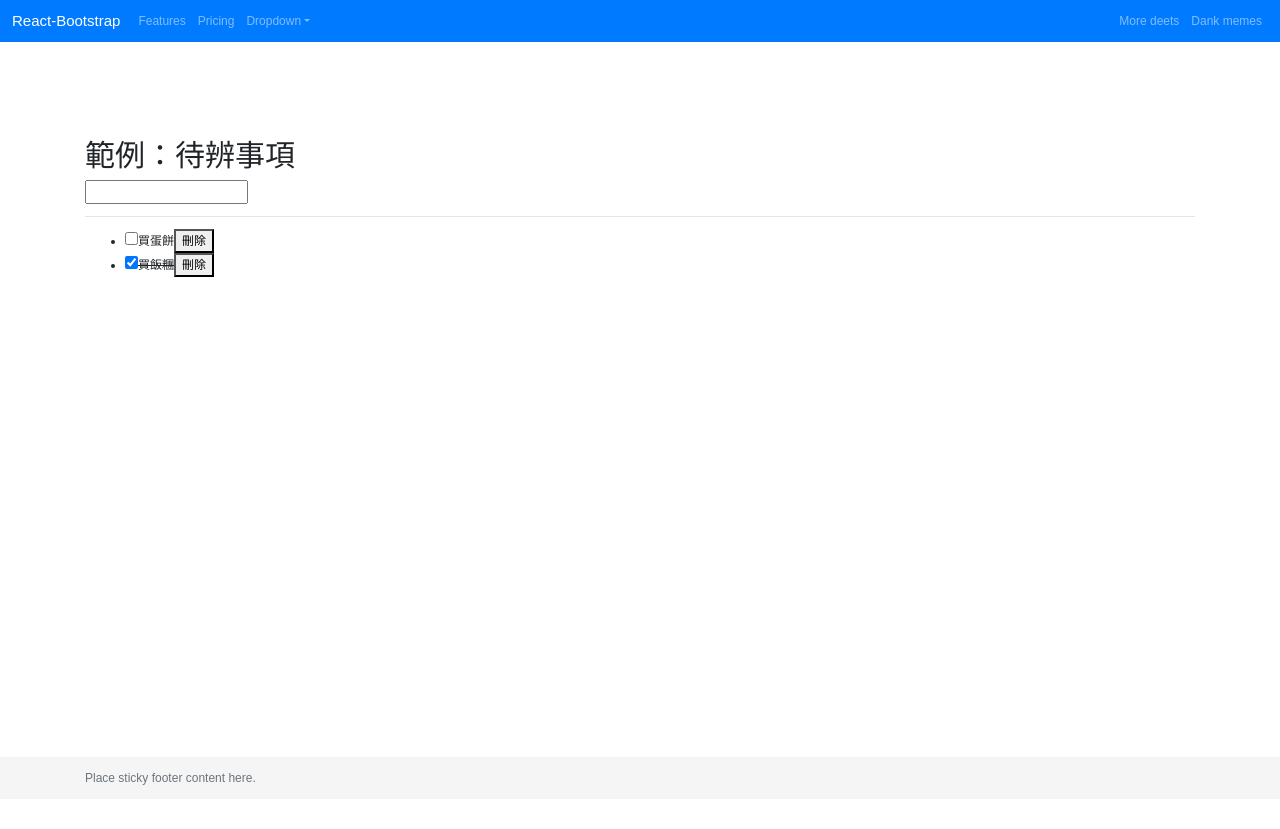
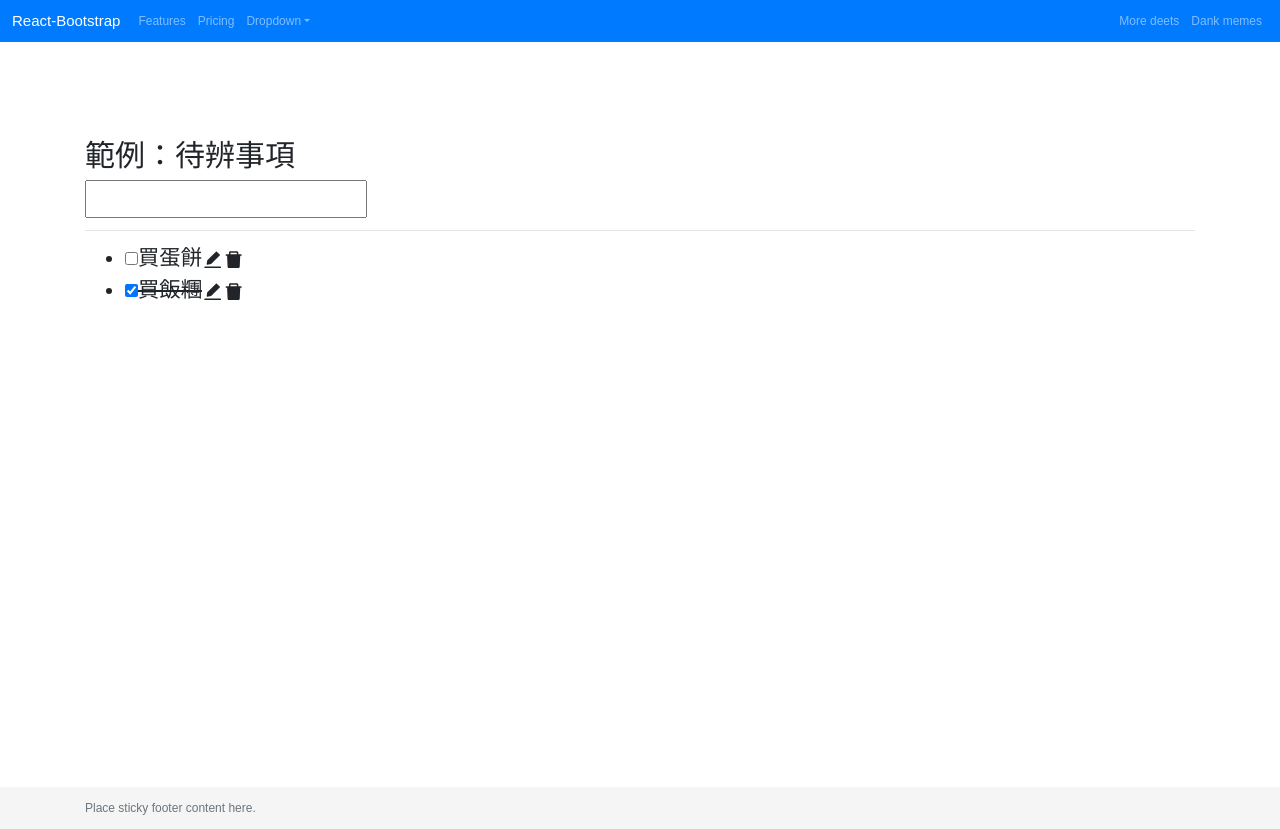
Before and after one commit to chia-1994/react-lesson, a React (Create React App) app in the folder 1008/: page / in a window 1280 px wide. Before the commit the page ends 800 px from the top, so only its background shows below. Built offline with nearby package versions, Linux system fonts and the light colour scheme.

Commit message:
+編輯按鈕

```diff
--- a/1008/src/components/TodoApp.js
+++ b/1008/src/components/TodoApp.js
@@ -6,9 +6,47 @@ function TodoApp(props) {
   const [todoInput, setTodoInput] = useState('')
   //將每個待辦事項改為物件值 { id: 1, text: 'string', completed: bool }
   const [todos, setTodos] = useState([
-    { id: 1, text: '買蛋餅', completed: false },
-    { id: 2, text: '買飯糰', completed: true },
+    { id: 1, text: '買蛋餅', completed: false, edited: false },
+    { id: 2, text: '買飯糰', completed: true, edited: false },
   ])
+
+  // 利用id值尋找對應的item的索引值，然後改變edited值
+  const handleEditedToggle = (id) => {
+    // 先複製一個新的todos陣列
+    const newTodos = [...todos]
+    // 利用id值尋找對應的item的索引值
+    const todoItemIndex = newTodos.findIndex((item) => item.id === id)
+
+    // 如果尋找到的索引值不是-1時，代表有找到索引值
+    if (todoItemIndex !== -1) {
+      // 布林值 true變false，false變true
+      newTodos[todoItemIndex].edited = !newTodos[todoItemIndex].edited
+
+      // 設定回原本的todos
+      setTodos(newTodos)
+    }
+  }
+
+  // 利用id值尋找對應的item的索引值，然後改變text值
+  const handleEditedSave = (id, newText) => {
+    // 先複製一個新的todos陣列
+    const newTodos = [...todos]
+
+    // 利用id值尋找對應的item的索引值
+    const todoItemIndex = newTodos.findIndex((item) => item.id === id)
+
+    // 如果尋找到的索引值不是-1時，代表有找到索引值
+    if (todoItemIndex !== -1) {
+      // text 更改為新的 newText
+      newTodos[todoItemIndex].text = newText
+
+      // 設定回原本的todos
+      setTodos(newTodos)
+
+      // 切換回原本的狀態
+      handleEditedToggle(id)
+    }
+  }
 
   //利用id值尋找對應的item的索引值，然後改變completed值
   const handleCompleted = (id) => {
@@ -49,8 +87,10 @@ function TodoApp(props) {
       <hr />
       <TodoList
         todos={todos}
+        handleEditedToggle={handleEditedToggle}
         handleCompleted={handleCompleted}
         handleDelete={handleDelete}
+        handleEditedSave={handleEditedSave}
       />
     </>
   )
--- a/1008/src/components/todo/TodoItem.js
+++ b/1008/src/components/todo/TodoItem.js
@@ -1,15 +1,28 @@
 import React from 'react'
+import { AiFillDelete } from 'react-icons/ai'
+import { AiFillEdit } from 'react-icons/ai'
 
 function TodoItem(props) {
   // 解構賦值的語法，先把要用的變數值從props解出來
-  const { text, completed, completedMethod, deleteMethod } = props
+  const {
+    text,
+    completed,
+    completedMethod,
+    deleteMethod,
+    editedToggleMethod,
+  } = props
   return (
     <>
       <li>
         <input type="checkbox" checked={completed} onChange={completedMethod} />
         {/* 用completed來判斷是否要有刪除線，true則要有 */}
         {completed ? <del>{text}</del> : text}
-        <button onClick={deleteMethod}>刪除</button>
+        <span onClick={editedToggleMethod}>
+          <AiFillEdit />
+        </span>
+        <span onClick={deleteMethod}>
+          <AiFillDelete />
+        </span>
       </li>
     </>
   )
--- /dev/null
+++ b/1008/src/components/todo/TodoItemEditForm.js
@@ -0,0 +1,24 @@
+import React, { useState } from 'react'
+
+function TodoItemEditForm(props) {
+  // 解構賦值的語法，先把要用的變數值從props解出來
+  const { id, text, handleEditedSave } = props
+
+  //
+  const [editText, setEditText] = useState(text)
+
+  return (
+    <>
+      <li>
+        <input
+          type="text"
+          value={editText}
+          onChange={(e) => setEditText(e.target.value)}
+        />
+        <button onClick={() => handleEditedSave(id, editText)}>儲存</button>
+      </li>
+    </>
+  )
+}
+
+export default TodoItemEditForm
--- a/1008/src/components/todo/TodoList.js
+++ b/1008/src/components/todo/TodoList.js
@@ -1,9 +1,16 @@
 import React from 'react'
 import TodoItem from './TodoItem'
+import TodoItemEditForm from './TodoItemEditForm'
 
 function TodoList(props) {
   // 解構賦值的語法，先把要用的變數值從props解出來
-  const { todos, handleCompleted, handleDelete } = props
+  const {
+    todos,
+    handleCompleted,
+    handleDelete,
+    handleEditedToggle,
+    handleEditedSave,
+  } = props
 
   return (
     <>
@@ -12,15 +19,25 @@ function TodoList(props) {
         {/* 這裡用id作為key值  */}
         {/* 依照每個項目的completed來控制呈現的樣子  */}
         {/* key要寫在最接近map的子項目，目前是改為TodoItem */}
-        {todos.map((item, index) => (
+        {todos.map((item, index) =>
+          item.edited ? (
+            <TodoItemEditForm
+              key={item.id}
+              id={item.id}
+              text={item.text}
+              handleEditedSave={handleEditedSave}
+            />
+          ) : (
             <TodoItem
               key={item.id}
               text={item.text}
               completed={item.completed}
               completedMethod={() => handleCompleted(item.id)}
               deleteMethod={() => handleDelete(item.id)}
+              editedToggleMethod={() => handleEditedToggle(item.id)}
             />
-        ))}
+          )
+        )}
       </ul>
     </>
   )
--- a/1008/src/styles/custom.scss
+++ b/1008/src/styles/custom.scss
@@ -6,6 +6,7 @@
 // 其它要導入覆蓋掉原本的預設bootstrap樣式要放在這下面
 main > .container {
   padding: 60px 15px 0;
+  font-size: 16pt;
 }
 
 .footer {
```
Lines whose indentation alone changed are shown as unchanged.
